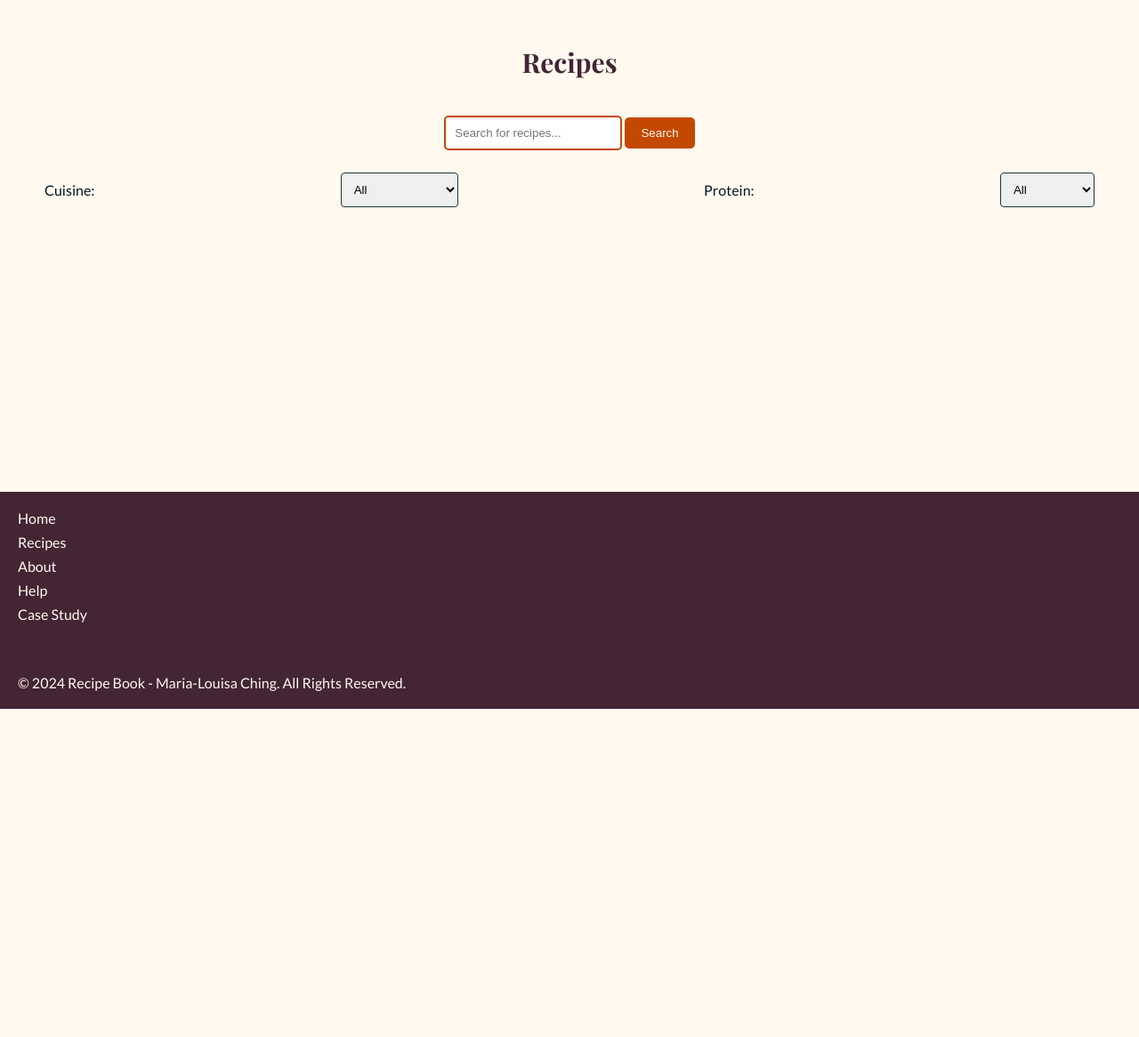
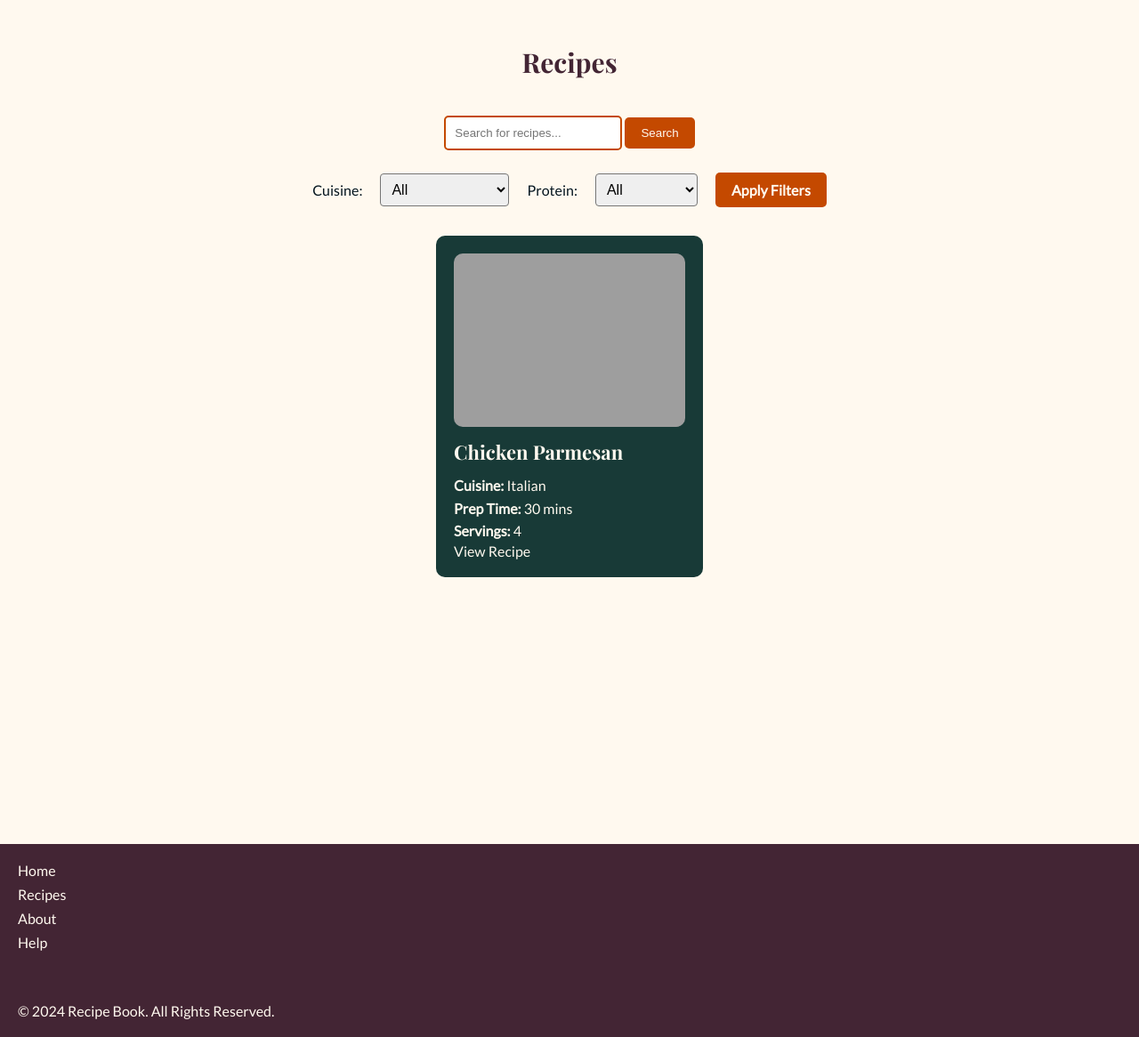
Before and after one commit to mjc498/idm232-mjc498, a PHP site: page /recipes.html in a window 1280 px wide. Shown: the part 83-1249 px from the top of the page at 89% size. Before the commit the page ends 880 px from the top, so only its background shows below. Run offline with PHP 8.4, Linux system fonts and the light colour scheme; grey boxes are pictures that could not be loaded.

Commit message:
❕clean

```diff
--- a/recipes.css
+++ b/recipes.css
@@ -162,54 +157,6 @@ nav ul li a:hover::after {
         background-color: var(--accent-color);
         border-color: white;
     }
-}
-
-/* ------------------------------------------ */
-/* FOOTER */
-footer {
-    background-color: var(--header-color);
-    color: var(--primary-bg-color);
-    padding: 20px;
-    margin-top: 250px;
-}
-
-footer .footer-links {
-    display: flex;
-    flex-direction: column;
-    align-items: flex-start;
-}
-
-footer .footer-links ul {
-    list-style-type: none;
-    padding: 0;
-    margin-bottom: 50px;
-}
-
-footer .footer-links li {
-    margin-bottom: 8px;
-}
-
-footer .footer-links a {
-    color: var(--primary-bg-color);
-    text-decoration: none;
-}
-
-footer .footer-links a:hover {
-    color: var(--accent-color);
-    transition: 0.3s ease;
-}
-
-footer p {
-    margin: 0;
-}
-
-.recipe-card a {
-    text-decoration: none;
-    color: var(--primary-bg-color);
-}
-
-.recipe-card a:hover {
-    color: var(--accent-color);
 }
 
 /* HOME */
@@ -249,23 +196,38 @@ footer p {
     margin-bottom: 20px;
 }
 
+/* GRID */
 .recipe-grid {
     display: flex;
-    flex-direction: row;
+    flex-wrap: wrap;
+    gap: 20px;
     justify-content: center;
-    gap: 20px;
-    flex-wrap: wrap;
 }
 
 .recipe-card {
     background-color: var(--secondary-bg-color);
+    color: var(--primary-bg-color);
+    border-radius: 10px;
     padding: 20px;
-    border-radius: 10px;
-    color: var(--primary-bg-color);
     width: 30%;
     max-width: 300px;
+    text-align: left;
     transition: transform 0.3s;
-    text-align: center;
+    margin-top: 32px;
+}
+
+.recipe-card a {
+    text-decoration: none;
+    color: var(--primary-bg-color);
+}
+
+.recipe-card a:hover {
+    color: var(--accent-color);
+}
+
+.recipe-card:hover {
+    transform: translateY(-10px) scale(1.02);
+    box-shadow: 0 4px 10px rgba(0, 0, 0, 0.15);
 }
 
 .recipe-card img {
@@ -404,28 +362,6 @@ footer p {
     color: var(--header-color);
 }
 
-.recipe-grid {
-    display: flex;
-    justify-content: space-between;
-    gap: 30px;
-    flex-wrap: wrap;
-}
-
-.recipe-card {
-    background-color: var(--secondary-bg-color);
-    padding: 20px;
-    border-radius: 10px;
-    color: var(--primary-bg-color);
-    width: 30%;
-    transition: transform 0.3s;
-    text-align: left;
-}
-
-.recipe-card:hover {
-    transform: translateY(-10px) scale(1.02);
-    box-shadow: 0 4px 10px rgba(0, 0, 0, 0.15);
-}
-
 .recipe-card img {
     width: 100%;
     height: auto;
@@ -442,46 +378,6 @@ footer p {
 .recipe-card p {
     font-size: 16px;
     line-height: 1.6;
-}
-
-.filters {
-    display: flex;
-    flex-direction: row;
-    margin-bottom: 20px;
-    justify-content: space-between;
-}
-
-.filters label {
-    margin-top: 10px;
-    font-family: 'lato';
-    margin-bottom: 10px;
-}
-
-.filters select {
-    padding: 10px;
-    border: 1px solid var(--secondary-bg-color);
-    border-radius: 4px;
-}
-
-.pages {
-    display: flex;
-    justify-content: center;
-    margin-top: 50px;
-}
-
-.pages a {
-    color: var(--primary-font-color);
-    text-decoration: none;
-    padding: 10px 20px;
-    margin: 0 5px;
-    border: 1px solid var(--primary-font-color);
-    border-radius: 5px;
-    transition: background-color 0.3s;
-}
-
-.pages a:hover {
-    background-color: var(--accent-color);
-    color: var(--primary-bg-color);
 }
 
 /* ------------------------------------------ */
@@ -698,13 +595,86 @@ body.scrolled .scroll-top {
     display: block;
 }
 
-/* PAGES */
-.pages a {
-    transition: transform 0.2s ease, background-color 0.3s ease;
+/* ------------------------------------------ */
+
+/* FILTERS */
+.filters {
+    display: flex;
+    justify-content: center;
+    align-items: center;
+    flex-wrap: wrap;
+    gap: 20px;
 }
 
-.pages a:hover {
+
+.filters label {
+    font-size: 16px;
+}
+
+.filters select {
+    padding: 8px;
+    border-radius: 4px;
+    font-size: 16px;
+}
+.apply-filters-btn {
+    padding: 10px 20px;
     background-color: var(--accent-color);
     color: var(--primary-bg-color);
-    transform: scale(1.1);
+    font-family: 'lato';
+    font-size: 16px;
+    font-weight: bold;
+    border: none;
+    border-radius: 5px;
+    cursor: pointer;
+    transition: background-color 0.3s ease, transform 0.3s ease;
 }
+
+.apply-filters-btn:hover {
+    background-color: var(--header-color);
+    color: var(--accent-color);
+}
+
+.apply-filters-btn:active {
+    transform: translateY(1px) scale(0.98);
+    background-color: var(--secondary-bg-color);
+    color: var(--primary-bg-color);
+}
+
+/* ------------------------------------------ */
+/* FOOTER */
+footer {
+    background-color: var(--header-color);
+    color: var(--primary-bg-color);
+    padding: 20px;
+    margin-top: 250px;
+}
+
+footer .footer-links {
+    display: flex;
+    flex-direction: column;
+    align-items: flex-start;
+}
+
+footer .footer-links ul {
+    list-style-type: none;
+    padding: 0;
+    margin-bottom: 50px;
+}
+
+footer .footer-links li {
+    margin-bottom: 8px;
+}
+
+footer .footer-links a {
+    color: var(--primary-bg-color);
+    text-decoration: none;
+}
+
+footer .footer-links a:hover {
+    color: var(--accent-color);
+    transition: 0.3s ease;
+}
+
+footer p {
+    margin: 0;
+}
--- a/recipes.html
+++ b/recipes.html
@@ -3,7 +3,7 @@
 <head>
     <meta charset="UTF-8">
     <meta name="viewport" content="width=device-width, initial-scale=1.0">
-    <title>recipes</title>
+    <title>Recipes</title>
     <link rel="stylesheet" href="recipes.css">
 </head>
 <body>
@@ -16,29 +16,24 @@
         <nav>
             <ul id="nav-list">
                 <li><a href="index.html">Home</a></li>
-                <li><a href="recipes.html">Recipes</a></li>
+                <li><a href="recipes.php">Recipes</a></li>
                 <li><a href="about.html">About</a></li>
                 <li><a href="help.html">Help</a></li>
             </ul>
-
-<!-- HAMBURGER -->
-            <div class="hamburger" id="hamburger">
-                <span></span>
-                <span></span>
-                <span></span>
-            </div>
         </nav>
     </header>
 
-<!-- RECIPES -->
     <section class="recipe-listing">
         <h2>Recipes</h2>
 
 <!-- SEARCH -->
         <form method="GET" action="recipes.php">
             <div class="search-bar">
-            <input type="text" placeholder="Search for recipes...">
-            <button type="button" onclick="window.location.href='error.html'">Search</button>
+                <input
+                    type="text"
+                    name="search"
+                    placeholder="Search for recipes..." >
+                    <button type="submit">Search</button
             </div>
 
 <!-- FILTERS -->
@@ -52,14 +47,14 @@
                     <option value="american">American</option>
                     <option value="asian">Asian</option>
                     <option value="middle-eastern">Middle Eastern</option>
-                <option value="meditterranean">Meditterranean</option>
+                    <option value="mediterranean">Mediterranean</option>
                     <option value="indian">Indian</option>
                     <option value="korean">Korean</option>
                     <option value="thai">Thai</option>
                 </select>
 
                 <label for="protein">Protein:</label>
-            <select id="protein">
+                <select id="protein" name="protein">
                     <option value="all">All</option>
                     <option value="chicken">Chicken</option>
                     <option value="beef">Beef</option>
@@ -69,88 +64,35 @@
                     <option value="pork">Pork</option>
                     <option value="turkey">Turkey</option>
                 </select>
+
+                <button type="submit" class="apply-filters-btn">Apply Filters</button>
             </div>
         </form>
 
+<!-- GRID -->
         <div class="recipe-grid">
-            <!-- Recipe cards will be generated here by PHP -->
+            <div class="recipe-card">
+                <img src="images/" alt="Chicken Parmesan">
+                <h3>Chicken Parmesan</h3>
+                <p><strong>Cuisine:</strong> Italian</p>
+                <p><strong>Prep Time:</strong> 30 mins</p>
+                <p><strong>Servings:</strong> 4</p>
+                <a href="recipe_detail.php?id=1">View Recipe</a>
+            </div>
         </div>
     </section>
-
-<!--
-            <div class="recipe-card">
-                <img src="images/recipe-01.jpg" alt="Recipe Image">
-                <h3>Recipe 1</h3>
-                <p>Lorem ipsum odor amet, consectetuer adipiscing elit. Lorem ipsum odor amet.</p>
-            </div>
-
-            <div class="recipe-card">
-                <img src="images/recipe-01.jpg" alt="Recipe Image">
-                <h3>Recipe 2</h3>
-                <p>Lorem ipsum odor amet, consectetuer adipiscing elit. Lorem ipsum odor amet.</p>
-            </div>
-
-            <div class="recipe-card">
-                <img src="images/recipe-01.jpg" alt="Recipe Image">
-                <h3>Recipe 3</h3>
-                <p>Lorem ipsum odor amet, consectetuer adipiscing elit. Lorem ipsum odor amet.</p>
-            </div>
-
-            <div class="recipe-card">
-                <img src="images/recipe-01.jpg" alt="Recipe Image">
-                <h3>Recipe 4</h3>
-                <p>Lorem ipsum odor amet, consectetuer adipiscing elit. Lorem ipsum odor amet.</p>
-            </div>
-
-            <div class="recipe-card">
-                <img src="images/recipe-01.jpg" alt="Recipe Image">
-                <h3>Recipe 5</h3>
-                <p>Lorem ipsum odor amet, consectetuer adipiscing elit. Lorem ipsum odor amet.</p>
-            </div>
-
-            <div class="recipe-card">
-                <img src="images/recipe-01.jpg" alt="Recipe Image">
-                <h3>Recipe 6</h3>
-                <p>Lorem ipsum odor amet, consectetuer adipiscing elit. Lorem ipsum odor amet.</p>
-            </div>
-        </div>
-    -->
-
-<!-- PAGES
-        <div class="pages">
-            <a href="#">&laquo; Previous</a>
-            <a href="#">1</a>
-            <a href="#">2</a>
-            <a href="#">3</a>
-            <a href="#">Next &raquo;</a>
-        </div>
-    </section> -->
-
 
 <!-- FOOTER -->
     <footer>
         <div class="footer-links">
             <ul>
                 <li><a href="index.html">Home</a></li>
-                <li><a href="recipes.html">Recipes</a></li>
+                <li><a href="recipes.php">Recipes</a></li>
                 <li><a href="about.html">About</a></li>
                 <li><a href="help.html">Help</a></li>
-                <li><a href="case-study.html">Case Study</a></li>
             </ul>
-            <p>&copy; 2024 Recipe Book - Maria-Louisa Ching. All Rights Reserved.</p>
+            <p>&copy; 2024 Recipe Book. All Rights Reserved.</p>
         </div>
     </footer>
-
-<!-- SCRIPT -->
-    <script>
-        const hamburger = document.getElementById('hamburger');
-        const navList = document.getElementById('nav-list');
-
-        hamburger.addEventListener('click', () => {
-            hamburger.classList.toggle('active');
-            navList.classList.toggle('active');
-        });
-    </script>
-
 </body>
 </html>
```
Also changed, not shown: other parts of recipes.css (+19 -27 lines), recipes.php (+16 -83 lines), 1 other file. Lines whose indentation alone changed are shown as unchanged.
